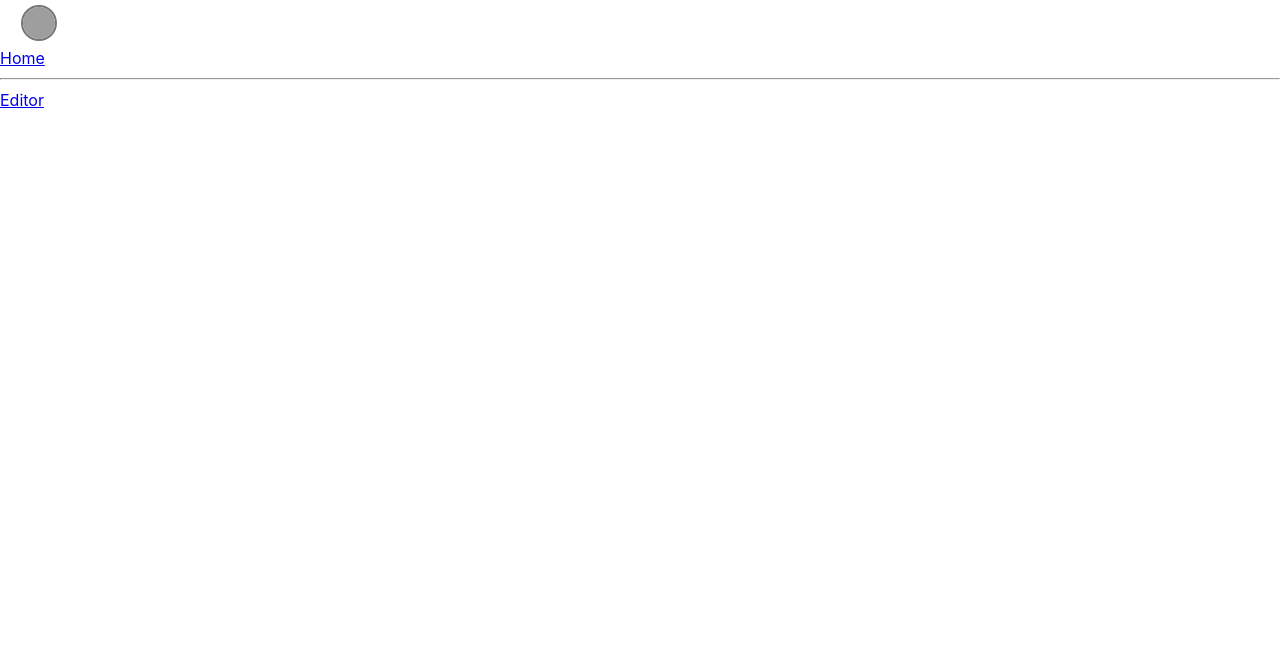
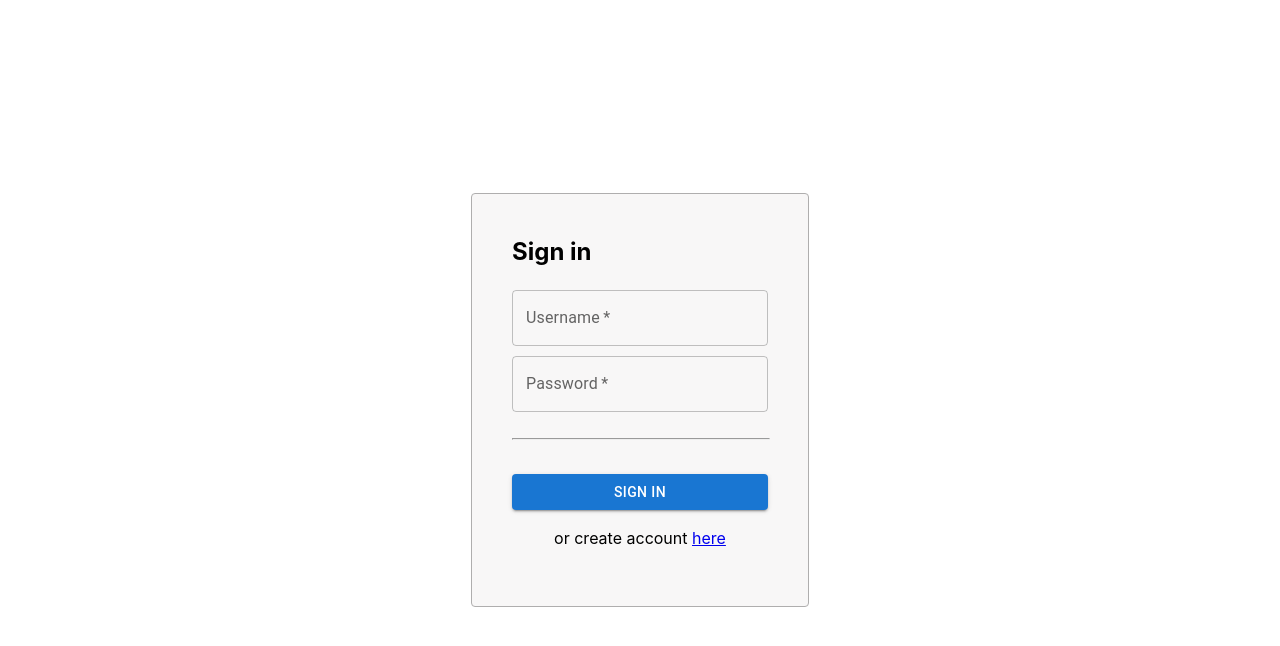
Before and after one commit to IanWearsHat/Bill-Splitter, a React (Vite) app in the folder receipts-proj/: page /login in a window 1280 px wide. Before the commit this address had no page. Shown: the top 646 px of the page. Built offline with nearby package versions, Linux system fonts and the light colour scheme; grey boxes are pictures that could not be loaded.

Commit message:
Created login page

```diff
--- a/receipts-proj/src/App.tsx
+++ b/receipts-proj/src/App.tsx
@@ -7,20 +7,23 @@ import "./App.css";
 import Landing from "./pages/Landing/Landing";
 import UserProfile from "./components/UserProfile/UserProfile";
 import EditingPage from "./pages/EditingPage/EditingPage";
+import CredentialsForm from "./components/CredentialsForm/CredentialsForm";
+import Login from "./pages/Login/Login";
 
 function App() {
   const [loggedIn, setLoggedIn] = useState(false);
   return (
     <AuthContext.Provider value={{ loggedIn, setLoggedIn }}>
       <Router>
-        <UserProfile />
-        <Link to="/">Home</Link>
+        {/* <UserProfile /> */}
+        {/* <Link to="/">Home</Link>
         <hr />
-        <Link to="/editor">Editor</Link>
+        <Link to="/editor">Editor</Link> */}
 
         <Routes>
           <Route path="/" element={<Landing />} />
           <Route path="/editor" element={<EditingPage />} />
+          <Route path="/login" element={<Login />} />
         </Routes>
       </Router>
     </AuthContext.Provider>
--- a/receipts-proj/src/components/CredentialsForm/CredentialsForm.css
+++ b/receipts-proj/src/components/CredentialsForm/CredentialsForm.css
@@ -4,3 +4,12 @@
     gap: 10px;
     /* width: 30%; */
 }
+
+.formContainer {
+    background-color: rgb(248, 247, 247);
+    border: solid rgb(175, 174, 174) 1px;
+    border-radius: 4px;
+
+    padding: 2.5em;
+    width: 16em;
+}
--- a/receipts-proj/src/components/CredentialsForm/CredentialsForm.tsx
+++ b/receipts-proj/src/components/CredentialsForm/CredentialsForm.tsx
@@ -3,7 +3,7 @@ import "./CredentialsForm.css";
 import { useContext, useState } from "react";
 import { AuthContext } from "../../AuthContext";
 import { Button, CircularProgress, TextField } from "@mui/material";
-import { useNavigate } from "react-router-dom";
+import { Link, useNavigate } from "react-router-dom";
 
 const createAccountURL =
   "https://5xx9atbspi.execute-api.us-east-2.amazonaws.com/default/createAccount";
@@ -14,10 +14,12 @@ const loginURL =
 
 const saltRounds = 10;
 
-export default function CredentialsForm() {
+interface CredentialsFormProps {
+  isLoginForm: boolean;
+}
+
+export default function CredentialsForm({ isLoginForm }: CredentialsFormProps) {
   const navigate = useNavigate();
-
-  const isLoginForm = true;
 
   const { setLoggedIn } = useContext(AuthContext);
 
@@ -75,6 +77,9 @@ export default function CredentialsForm() {
   }
 
   return (
+    <div className="formContainer">
+      {isLoginForm && <h2 style={{ marginTop: 0 }}>Sign in</h2>}
+
       <form id="submitForm" onSubmit={handleSubmit}>
         <TextField
           id="username"
@@ -92,11 +97,10 @@ export default function CredentialsForm() {
           required
           fullWidth
         />
-      <hr id="divider"/>
+
+        <hr id="divider" />
+
         <Button
-        // sx={{
-        //   marginTop: "28px",
-        // }}
           className="submitButton"
           type="submit"
           disabled={buttonIsDisabled}
@@ -117,5 +121,15 @@ export default function CredentialsForm() {
           {isLoginForm ? "Sign In" : "Create Account"}
         </Button>
       </form>
+      {isLoginForm ? (
+        <p style={{ textAlign: "center" }}>
+          or create account <Link to="/">here</Link>
+        </p>
+      ) : (
+        <p style={{ textAlign: "center" }}>
+          or sign in <Link to="/login">here</Link>
+        </p>
+      )}
+    </div>
   );
 }
--- a/receipts-proj/src/pages/Landing/Landing.css
+++ b/receipts-proj/src/pages/Landing/Landing.css
@@ -3,19 +3,10 @@
     justify-content: center;
     align-items: center;
 
-    height: 70vh;
+    height: 100vh;
     width: 100vw;
 
     gap: 3em;
-}
-
-.formContainer {
-    background-color: rgb(248, 247, 247);
-    border: solid rgb(175, 174, 174) 1px;
-    border-radius: 4px;
-
-    padding: 2.5em;
-    width: 16em;
 }
 
 #divider {
--- a/receipts-proj/src/pages/Landing/Landing.tsx
+++ b/receipts-proj/src/pages/Landing/Landing.tsx
@@ -7,12 +7,15 @@ export default function Landing() {
       <div className="hero">
         <div className="infoColumn">
           <h1>Share Receipts. Anywhere.</h1>
-          <p>Everyone knows what they owe with a simple link. Get started now.</p>
+          <p>
+            Everyone knows what they owe with a simple link. Get started now.
+          </p>
         </div>
 
-        <div className="formContainer">
-          <CredentialsForm />
-        </div>
+        {/* <div className="formContainer"> */}
+        <CredentialsForm isLoginForm={false} />
+
+        {/* </div> */}
       </div>
     </>
   );
--- /dev/null
+++ b/receipts-proj/src/pages/Login/Login.css
@@ -0,0 +1,7 @@
+#loginPage {
+    display: flex;
+    align-items: center;
+    justify-content: center;
+    width: 100vw;
+    height: 100vh;
+}
--- /dev/null
+++ b/receipts-proj/src/pages/Login/Login.tsx
@@ -0,0 +1,10 @@
+import CredentialsForm from "../../components/CredentialsForm/CredentialsForm";
+import "./Login.css";
+
+export default function Login() {
+  return (
+    <div id="loginPage">
+      <CredentialsForm isLoginForm />
+    </div>
+  );
+}
```
Lines whose indentation alone changed are shown as unchanged.
